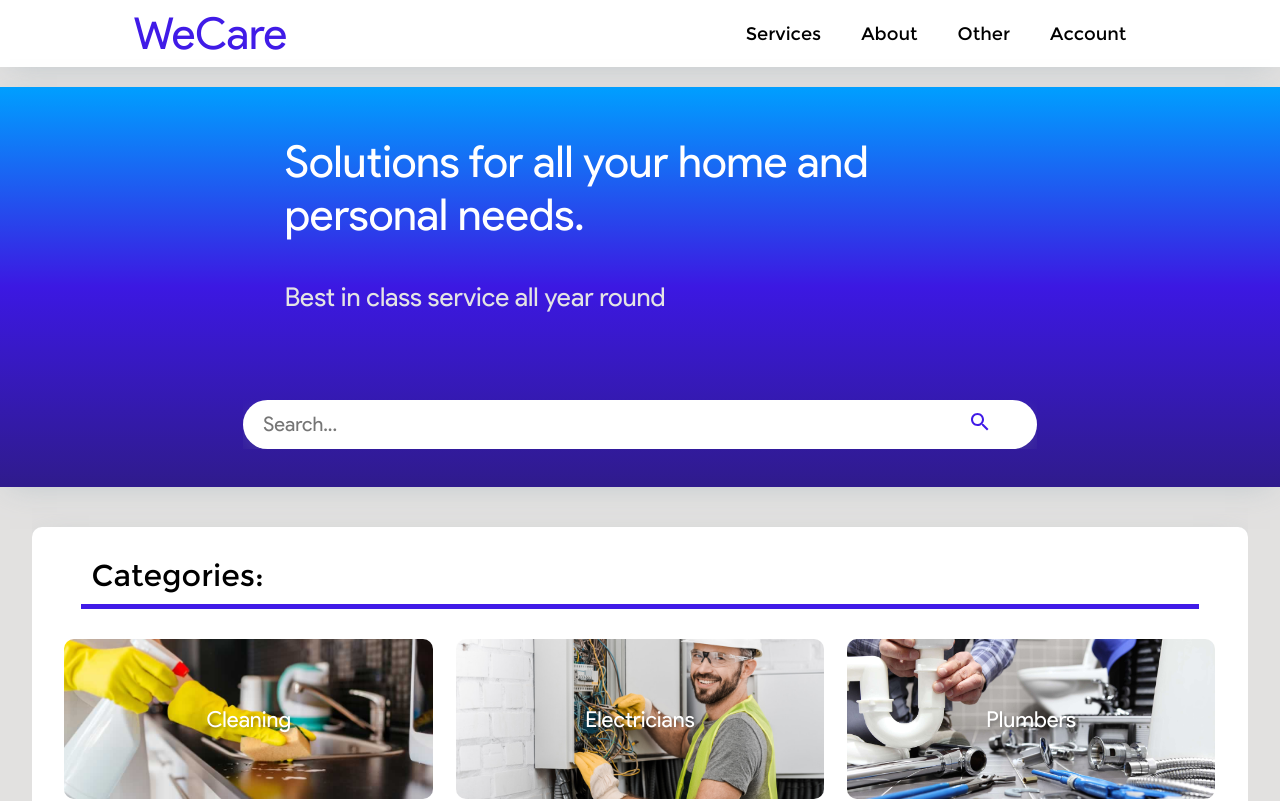
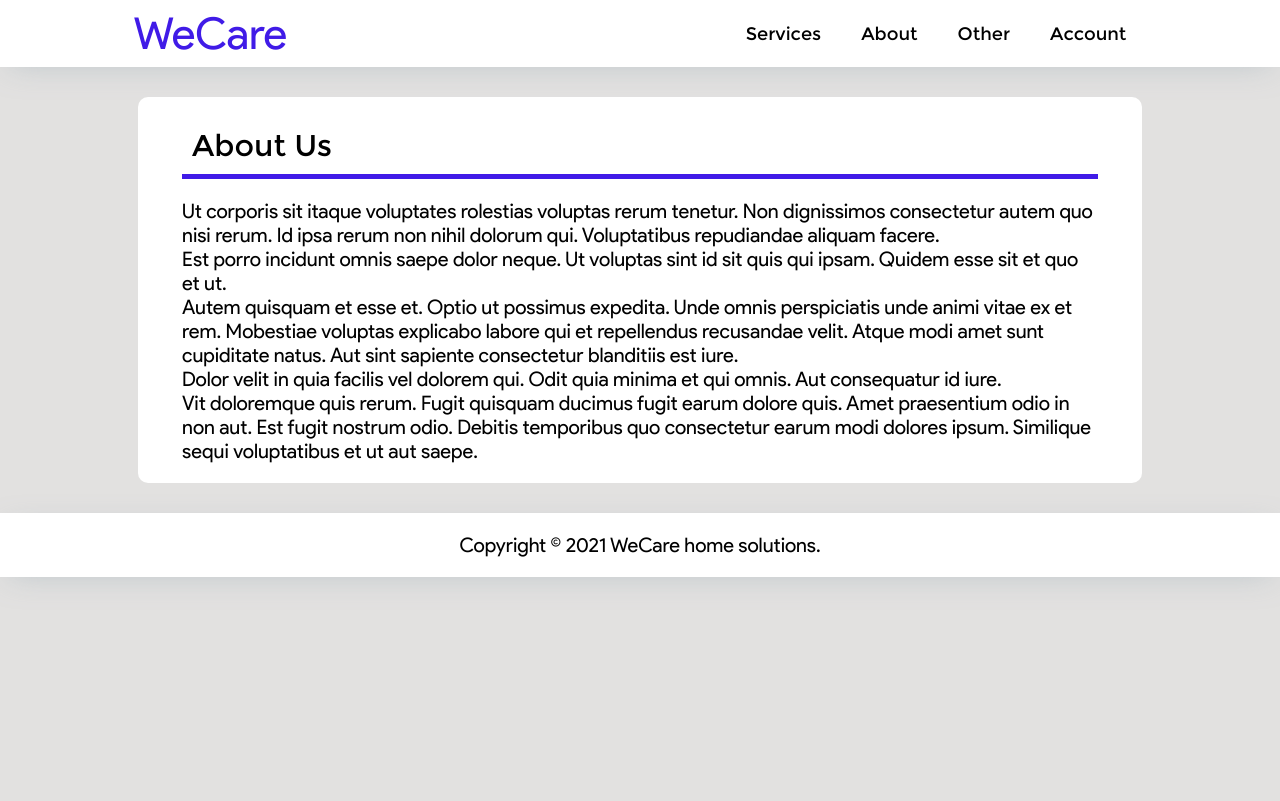
Before and after one commit to Harshit-Sonawala/we-care, a React (Create React App) app: page /about in a window 1280 px wide. Shown: the top 801 px of the page. Built offline with nearby package versions, Linux system fonts and the light colour scheme.

Commit message:
added about-page routing

```diff
--- a/package.json
+++ b/package.json
@@ -10,6 +10,7 @@
     "@testing-library/user-event": "^12.8.3",
     "react": "^17.0.2",
     "react-dom": "^17.0.2",
+    "react-router-dom": "^5.2.1",
     "react-scripts": "4.0.3",
     "web-vitals": "^1.1.2"
   },
--- a/src/App.js
+++ b/src/App.js
@@ -1,17 +1,26 @@
-// import { useState } from 'react'\
+// import { useState } from 'react'
+import { BrowserRouter as Router, Route } from 'react-router-dom'
 import Header from './components/Header'
 import Categories from './components/Categories'
 import Showcase from './components/Showcase'
 import Footer from './components/Footer'
+import About from './components/About'
 
 const App = () => {
   return(
+    <Router>
       <div className='main'>
         <Header />
+        <Route path='/about' component={About} />
+        <Route path='/' exact render={(props) => (
+          <>
             <Showcase />
             <Categories />
+          </>
+        )}/>
         <Footer />
       </div>
+    </Router>
   );
 }
 
--- /dev/null
+++ b/src/components/About.js
@@ -0,0 +1,18 @@
+const About = () => {
+    return (
+        <div className='eightyperc-container'>
+            <div className='card-type1'>
+                <div className='ninetyfiveperc-container'>
+                    <h2 className='heading-type3'>About Us</h2>
+                        <p>Ut corporis sit itaque voluptates rolestias voluptas rerum tenetur. Non dignissimos consectetur autem quo nisi rerum. Id ipsa rerum non nihil dolorum qui. Voluptatibus repudiandae aliquam facere.</p>
+                        <p>Est porro incidunt omnis saepe dolor neque. Ut voluptas sint id sit quis qui ipsam. Quidem esse sit et quo et ut.</p>
+                        <p>Autem quisquam et esse et. Optio ut possimus expedita. Unde omnis perspiciatis unde animi vitae ex et rem. Mobestiae voluptas explicabo labore qui et repellendus recusandae velit. Atque modi amet sunt cupiditate natus. Aut sint sapiente consectetur blanditiis est iure.</p>
+                        <p>Dolor velit in quia facilis vel dolorem qui. Odit quia minima et qui omnis. Aut consequatur id iure.</p>
+                        <p>Vit doloremque quis rerum. Fugit quisquam ducimus fugit earum dolore quis. Amet praesentium odio in non aut. Est fugit nostrum odio. Debitis temporibus quo consectetur earum modi dolores ipsum. Similique sequi voluptatibus et ut aut saepe.</p>
+                </div>
+            </div>
+        </div>
+    )
+}
+
+export default About
--- a/src/components/Header.js
+++ b/src/components/Header.js
@@ -1,13 +1,19 @@
+import { Link } from 'react-router-dom'
+
 const Header = () => {
 
     return (
         <header className='header'>
             <div className='eightyperc-container'>
                 <div className='header-main'>
+                    <Link to='/'>
                     <h1>WeCare</h1>
+                    </Link>
                     <div class='header-nav'>
                         <button>Services</button>
-                        <button>About</button>
+                        <Link to='/about'>
+                            <button>About</button>
+                        </Link>
                         <button>Other</button>
                         <button>Account</button>
                     </div>
--- a/src/index.css
+++ b/src/index.css
@@ -35,7 +35,7 @@ Monaco
   font-weight: normal;
   transition: all 0.2s ease;
 }
-
+/**
 a {
   font-family: "Montserrat";
   font-size: 18px;
@@ -55,6 +55,12 @@ a:active {
   background-color: rgb(64, 27, 231);
   color: #fff;
   transition: all 0.1s ease;
+}
+*/
+
+a {
+  text-decoration: none;
+  color: rgb(64, 27, 231);
 }
 
 button {
@@ -292,3 +298,16 @@ body {
   align-items: center;
   justify-content: space-evenly;
 }
+
+.card-type1 {
+  flex: 0.33;
+  margin: 10px;
+  padding: 20px;
+  background-color: #fff;
+  border-radius: 10px;
+  display: flex;
+  flex-flow: column wrap;
+  align-items: center;
+  justify-content: space-evenly;
+  font-size: 22px;
+}
```
Also changed, not shown: 1 other file (tests, documents, lock files or other folders). Lines whose indentation alone changed are shown as unchanged.
